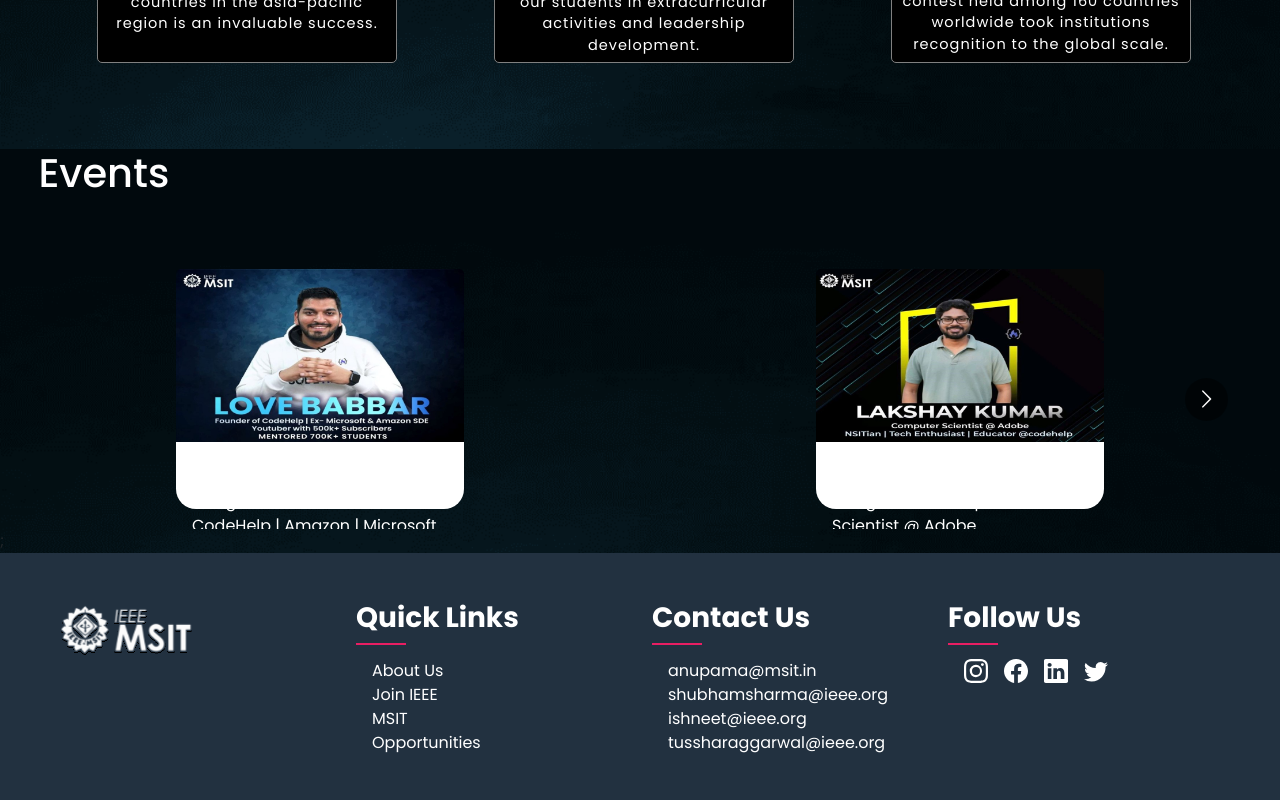
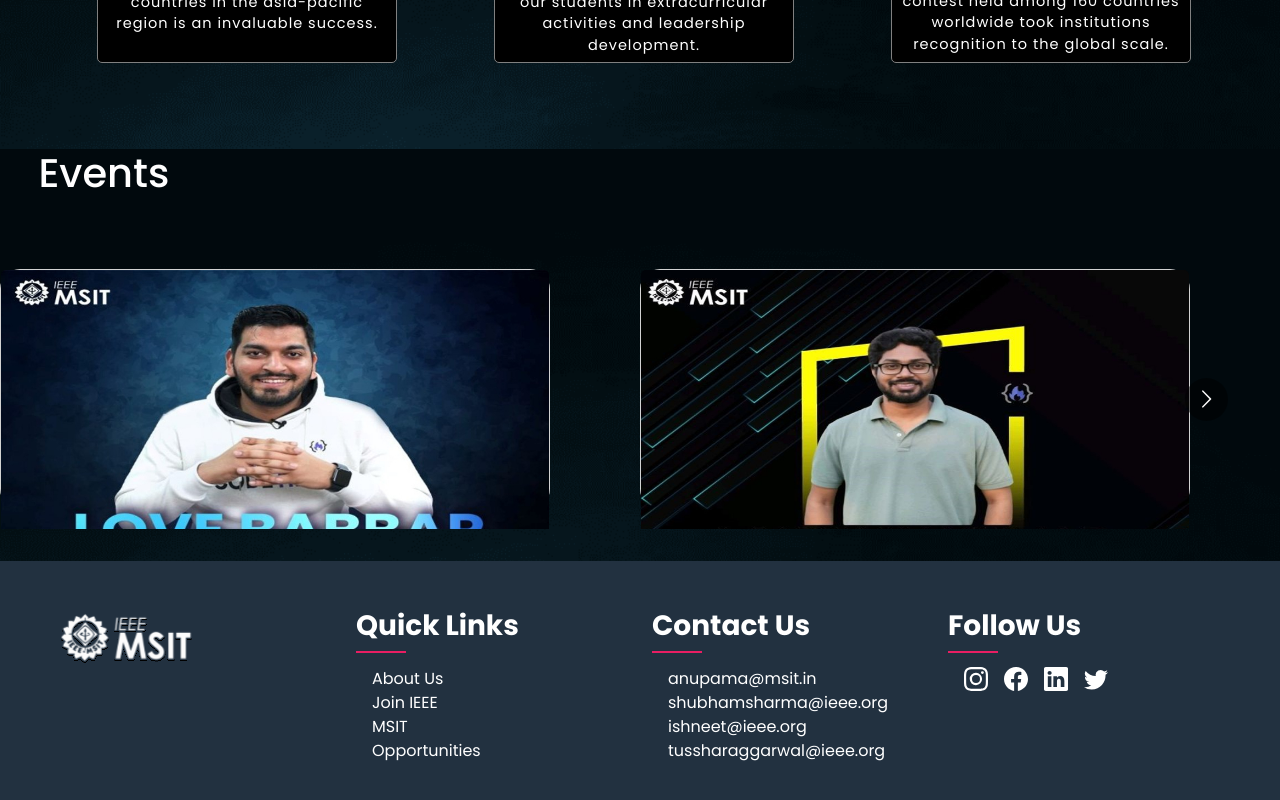
Before and after one commit to IEEE-MSIT-WebDev-Committee-24/IEEE_MSIT, a React (Create React App) app: page / in a window 1280 px wide. Shown: the part 1848-2648 px from the top of the page. Built offline with nearby package versions, Linux system fonts and the light colour scheme.

Commit message:
changes in font color of about and events section

```diff
--- a/src/Constants/events.js
+++ b/src/Constants/events.js
@@ -51,14 +51,24 @@
     date: "27 March 2023",
   },
   {
-    id: 3,
-    name: "Mohammad Fraz",
-    coverImage: coverImage.filter((img) => img.includes("Fraz")),
-    image: image.filter((img) => img.includes("Fraz")),
+    id: 4,
+    name: "Sanidhya Tiwari",
+    coverImage: coverImage.filter((img) => img.includes("Sanidhya")),
+    image: image.filter((img) => img.includes("Sanidhya")),
     desc: "IEEE MSIT hosted an event on April 19 with Mohammad Fraz, founder of Lead Coding and software developer at Google, as the speaker. The purpose of the event was to teach attendees how to become great engineers, learn software development, and use online resources like YouTube and Leetcode to enhance their abilities.",
     designation: "SDE2 at Google || Founder Lead Code",
     date: "27 March 2023",
   },
+  {
+    id: 5,
+    name: "Mukul Kumar",
+    coverImage: coverImage.filter((img) => img.includes("Mukul")),
+    image: image.filter((img) => img.includes("Mukul")),
+    desc: "IEEE MSIT hosted an event on April 19 with Mohammad Fraz, founder of Lead Coding and software developer at Google, as the speaker. The purpose of the event was to teach attendees how to become great engineers, learn software development, and use online resources like YouTube and Leetcode to enhance their abilities.",
+    designation: "SDE2 at Google || Founder Lead Code",
+    date: "27 March 2023",
+  }
+
 ];
 
 export default data;
--- a/src/Pages/About/index.jsx
+++ b/src/Pages/About/index.jsx
@@ -1,5 +1,4 @@
 import AboutUs from "../../components/Home/AboutUs";
-
 
 const AboutPage = () => {
     return (
--- a/src/Pages/Oppurtunities/style.css
+++ b/src/Pages/Oppurtunities/style.css
@@ -43,7 +43,7 @@
   color: #fff;
   font-weight: 600;
   line-height: 60px;
-  background: -webkit-linear-gradient(#2193b0, white);
+  background: linear-gradient( black, #0c4370);
   -webkit-background-clip: text;
   -webkit-text-fill-color: transparent;
   font-family: sans-serif;
--- a/src/components/Home/Events/index.js
+++ b/src/components/Home/Events/index.js
@@ -8,23 +8,12 @@
 
 function EventsComponent() {
   const responsive = {
-    superLargeDesktop: {
-      breakpoint: { max: 4000, min: 3000 },
-      items: 5,
-    },
-    desktop: {
-      breakpoint: { max: 3000, min: 1024 },
-      items: 3,
-    },
-    tablet: {
-      breakpoint: { max: 1024, min: 464 },
-      items: 2,
-    },
-    mobile: {
-      breakpoint: { max: 464, min: 0 },
-      items: 1,
-    },
+    superLargeDesktop: { breakpoint: { max: 4000, min: 3000 }, items: 5 },
+    desktop: { breakpoint: { max: 3000, min: 1024 }, items: 3 },
+    tablet: { breakpoint: { max: 1024, min: 464 }, items: 2 },
+    mobile: { breakpoint: { max: 464, min: 0 }, items: 1 },
   };
+
   return (
     <div className="eventsList" id="event">
       <h1>Events</h1>
@@ -40,16 +29,15 @@
                 image: event.image,
               }}
             >
-              <Card className="border-0" style={{ width: "18rem" }}>
+              <Card className="custom-card">
                 <Card.Img variant="top" src={event.image} />
-                <Card.Body className="text-white">
+                <Card.Body>
                   <h2 className="fs-5 font-bold">
                     <span>Name: </span>
                     {event.name}
                   </h2>
                   <p>Designation: {event.designation}</p>
                   <p>Date: {event.date}</p>
-
                   <Button variant="primary">View More</Button>
                 </Card.Body>
               </Card>
@@ -57,8 +45,8 @@
           </div>
         ))}
       </Carousel>
-      ;
     </div>
   );
 }
+
 export default EventsComponent;
--- a/src/components/Home/Events/style.css
+++ b/src/components/Home/Events/style.css
@@ -3,7 +3,42 @@
     margin: 0;
     box-sizing: border-box;
 } */
+.eventsList {
+  background-attachment: fixed;
+  background-image: url(../../../Assets/eventBack.png);
+  background-repeat: no-repeat;
+  background-size: cover;
+  padding-bottom: 2rem;
+}
 
+.eventsList h1 {
+  color: white;
+  padding-left: 3%;
+  padding-bottom: 5%;
+}
+
+.eventCarouselImage {
+  height: 100%;
+  display: flex;
+  align-items: stretch;
+}
+
+.card {
+  height: auto;
+  display: flex;
+  flex-direction: column;
+  max-width: 24rem;
+}
+
+.card-img-top {
+  max-width: 100%;
+  height: auto;
+}
+
+.card-body {
+  flex-grow: 0;
+  padding: 1rem;
+}
 .eventsList {
 
     background-attachment: fixed;
```
Also changed, not shown: src/Assets/Events/Main/Mukul.png (added), src/Assets/Events/Main/Sanidhya.png (added).
